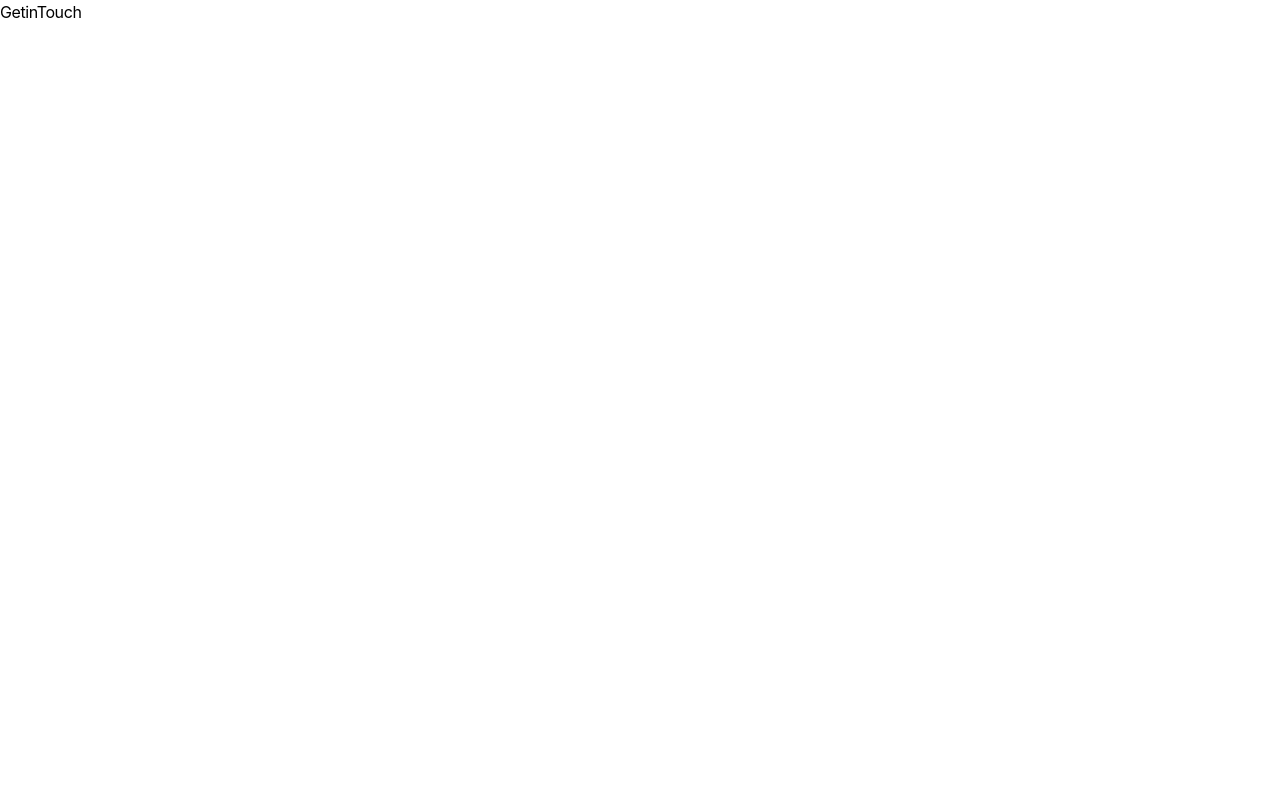
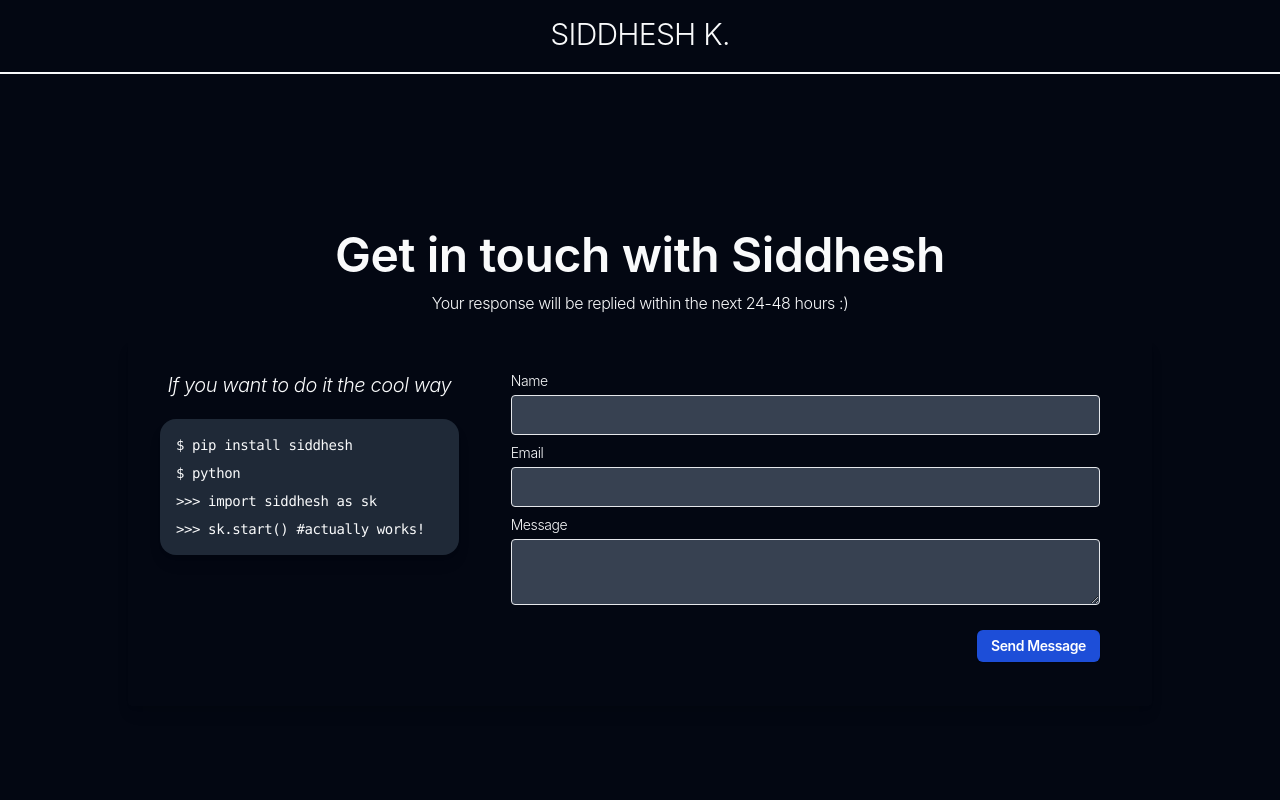
Before and after one commit to iamsid47/portfolio, a React (Create React App) app: page /contact in a window 1280 px wide. Shown: the top 800 px of the page. Built offline with nearby package versions, Linux system fonts and the light colour scheme.

Commit message:
added the contact form

```diff
--- a/src/components/Footer.jsx
+++ b/src/components/Footer.jsx
@@ -14,7 +14,7 @@ const Footer = () => {
             <ul className="flex flex-wrap justify-center items-center my-2 text-xs ">
               <li>
                 <a
-                  href="/"
+                  href="/contact"
                   className="mr-4 hover:underline md:mr-6 underline-offset-8"
                 >
                   Get in touch
--- a/src/components/Hero.jsx
+++ b/src/components/Hero.jsx
@@ -28,7 +28,7 @@ export default function Hero() {
             </p>
             <div className="mt-10 flex items-center justify-center gap-x-6">
               <a
-                href="/"
+                href="/contact"
                 className="rounded-md bg-blue-700 px-3.5 py-1.5 transition duration-200 text-sm font-semibold text-white shadow-sm hover:bg-blue-800 focus-visible:outline focus-visible:outline-2 focus-visible:outline-offset-2 focus-visible:outline-blue-600"
               >
                 Get in touch
--- a/src/components/contact/GetinTouch.jsx
+++ b/src/components/contact/GetinTouch.jsx
@@ -1,7 +1,97 @@
 import React from "react";
+import Navbar from "../Navbar";
+import Footer from "../Footer";
 
 const GetinTouch = () => {
-  return <div>GetinTouch</div>;
+  return (
+    <section className="bg-gray-950 text-gray-50 font-light tracking-tight">
+      <Navbar />
+      <section>
+        <div className="min-h-screen p-4 flex items-center justify-center">
+          <div className="container max-w-screen-lg mx-auto my-8">
+            <div className="">
+              <h2 className="font-semibold text-4xl md:text-5xl my-1 text-center">
+                Get in touch with Siddhesh
+              </h2>
+              <p className=" mb-6 mt-3 text-center text-sm md:text-base">
+                Your response will be replied within the next 24-48 hours :)
+              </p>
+
+              <div className=" rounded shadow-lg p-4 px-4 md:p-8 mb-6">
+                <div className="grid gap-8 gap-y-8 text-sm grid-cols-1 lg:grid-cols-3">
+                  <div className="">
+                    <h1 className="text-center text-xl pb-5 italic">
+                      If you want to do it the cool way
+                    </h1>
+                    <div className="mx-auto text-center bg-gray-800 rounded-2xl max-w-lg w-full shadow-lg">
+                      <pre className="text-left px-4 pt-4 pb-1">
+                        $ pip install siddhesh
+                      </pre>
+                      <pre className="text-left px-4 py-1">$ python</pre>
+                      <pre className="text-left px-4 py-1">
+                        &#62;&#62;&#62; import siddhesh as sk
+                      </pre>
+                      <pre className="text-left px-4 pb-4 pt-1">
+                        &#62;&#62;&#62; sk.start() #actually works!
+                      </pre>
+                    </div>
+                  </div>
+
+                  <div className="lg:col-span-2 mx-5">
+                    <form action="">
+                      <div className="grid gap-4 gap-y-2 text-sm grid-cols-1 md:grid-cols-5">
+                        <div className="md:col-span-5">
+                          <label for="full_name">Name</label>
+                          <input
+                            required
+                            type="text"
+                            name="full_name"
+                            id="full_name"
+                            className="h-10 border mt-1 rounded px-4 w-full bg-gray-700 "
+                          />
+                        </div>
+                        <div className="md:col-span-5">
+                          <label for="email">Email</label>
+                          <input
+                            required
+                            type="email"
+                            name="email"
+                            id="email"
+                            className="h-10 border mt-1 rounded px-4 w-full bg-gray-700 "
+                          />
+                        </div>
+                        <div className="md:col-span-5">
+                          <label for="message">Message</label>
+                          <textarea
+                            cols={90}
+                            required
+                            type="text"
+                            className=" py-3 border mt-1 rounded px-4 w-full bg-gray-700 "
+                          />
+                        </div>
+
+                        <div className="md:col-span-5 text-right my-3">
+                          <div className="inline-flex items-end">
+                            <button
+                              type="submit"
+                              className="inline-flex rounded-md bg-blue-700 px-3.5 py-1.5 transition duration-200 text-sm font-semibold text-white shadow-sm hover:bg-blue-800 focus-visible:outline focus-visible:outline-2 focus-visible:outline-offset-2 focus-visible:outline-blue-600"
+                            >
+                              Send Message
+                            </button>
+                          </div>
+                        </div>
+                      </div>
+                    </form>
+                  </div>
+                </div>
+              </div>
+            </div>
+          </div>
+        </div>
+      </section>
+      <Footer />
+    </section>
+  );
 };
 
 export default GetinTouch;
```
